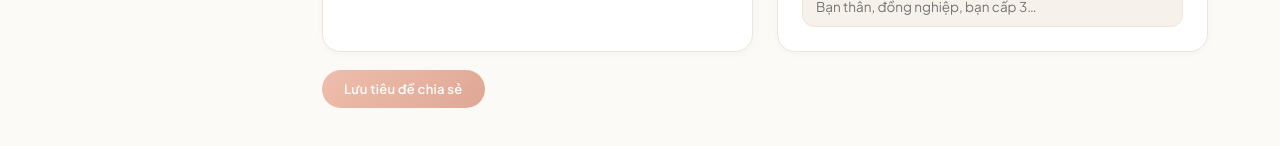
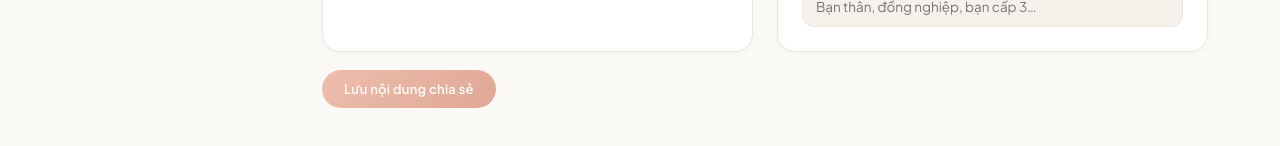
Before and after one commit to Van-is-code/thiepcodau, a React (Vite) app in the folder FE_Wedding_Web/: page /dashboard/invite in a window 1280 px wide. Shown: the part 1023-1169 px from the top of the page. Built offline with nearby package versions, Linux system fonts and the light colour scheme; no server answers; sample sign-in values are in the browser's storage.

Commit message:
fix: clarify share settings save action

```diff
--- a/FE_Wedding_Web/src/pages/dashboard/InvitePage.jsx
+++ b/FE_Wedding_Web/src/pages/dashboard/InvitePage.jsx
@@ -530,7 +530,7 @@ export default function InvitePage() {
           onClick={saveShareSettings}
           disabled={!currentInvitation || savingShareSettings}
         >
-          {savingShareSettings ? 'Đang lưu…' : 'Lưu tiêu đề chia sẻ'}
+          {savingShareSettings ? 'Đang lưu…' : 'Lưu nội dung chia sẻ'}
         </button>
         {shareSettingsMessage && <span className={shareSettingsMessage.startsWith('Đã') ? 'ok' : 'error'}>{shareSettingsMessage}</span>}
       </div>
```
